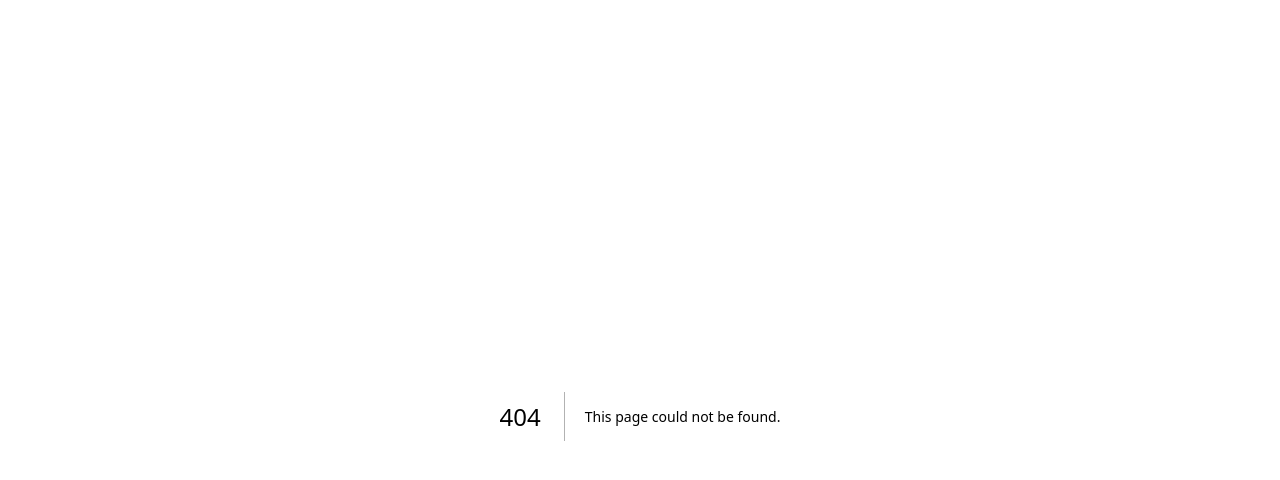
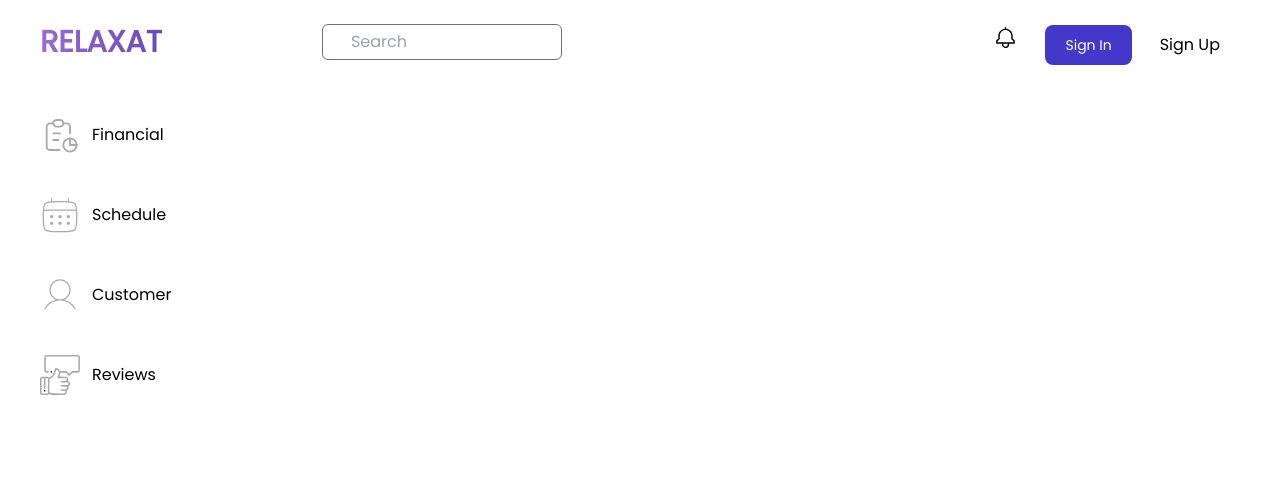
Before and after one commit to JanPoonthong/relaxat, a Next.js app: page /customer in a window 1280 px wide. Before the commit this address had no page. Shown: the top 480 px of the page. Built offline with nearby package versions, Linux system fonts and the light colour scheme.

Commit message:
feat: page.tsx for every route

```diff
--- /dev/null
+++ b/src/app/customer/page.tsx
@@ -0,0 +1,13 @@
+import NavBar from "../ui/home/nav-bar";
+import SideBar from "../ui/home/side-bar";
+
+export default function Page() {
+    return (
+        <>
+            <NavBar />
+            <div className="flex gap-[6rem]">
+                <SideBar />
+            </div>
+        </>
+    );
+}
--- /dev/null
+++ b/src/app/reviews/page.tsx
@@ -0,0 +1,13 @@
+import NavBar from "../ui/home/nav-bar";
+import SideBar from "../ui/home/side-bar";
+
+export default function Page() {
+    return (
+        <>
+            <NavBar />
+            <div className="flex gap-[6rem]">
+                <SideBar />
+            </div>
+        </>
+    );
+}
--- /dev/null
+++ b/src/app/schedule/page.tsx
@@ -0,0 +1,13 @@
+import NavBar from "../ui/home/nav-bar";
+import SideBar from "../ui/home/side-bar";
+
+export default function Page() {
+    return (
+        <>
+            <NavBar />
+            <div className="flex gap-[6rem]">
+                <SideBar />
+            </div>
+        </>
+    );
+}
```
